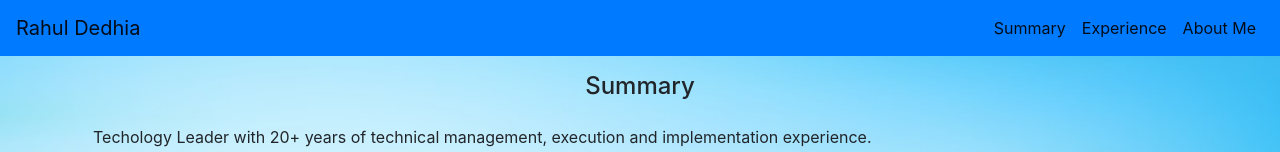
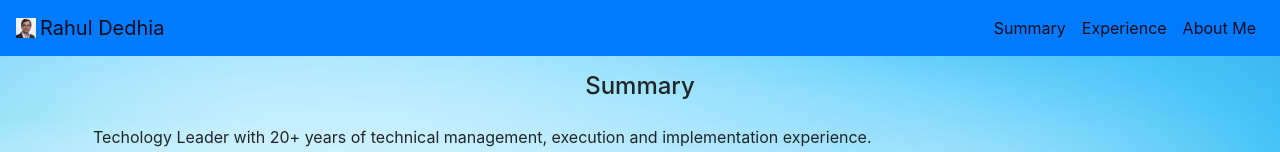
Before and after one commit to rahuldedhia/Rahul_Dedhia, a plain HTML site: page index.html in a window 1280 px wide. Shown: the top 152 px of the page. Drawn offline with nearby package versions, Linux system fonts and the light colour scheme.

Commit message:
added icon and removed redundant files

```diff
--- a/nav.html
+++ b/nav.html
@@ -1,5 +1,5 @@
 <nav class="row-sm-12 navbar navbar-expand-lg bg-primary navbar-light sticky-top">
-  <a class="navbar-brand" href="index.html">Rahul Dedhia</a>
+  <a class="navbar-brand" href="index.html"><img src="./assets/rahul_dedhia_icon.jpg" class="mr-1 mb-1">Rahul Dedhia</a>
   &nbsp;&nbsp;&nbsp;
 
   <button class="navbar-toggler" type="button" data-toggle="collapse" data-target="#navbarSupportedContent" aria-controls="navbarSupportedContent" aria-expanded="false" aria-label="Toggle navigation">
```
Also changed, not shown: assets/Profile-Photo.png (deleted), assets/rahul_dedhia_full.jpg (deleted), assets/rahul_dedhia_icon.jpg (added).
